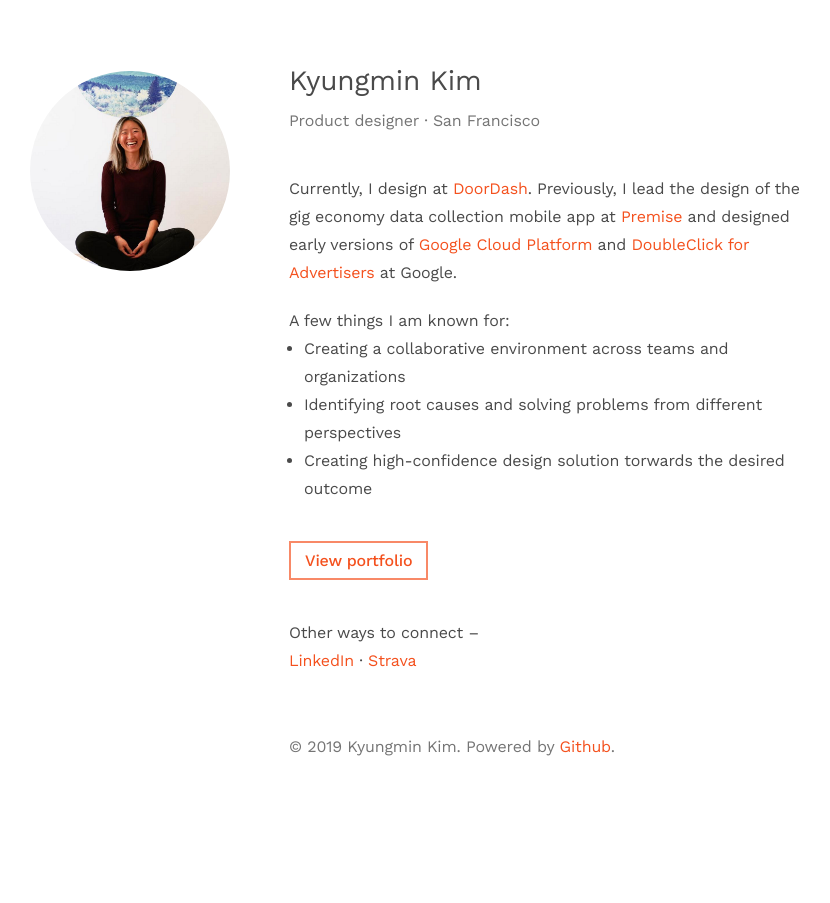
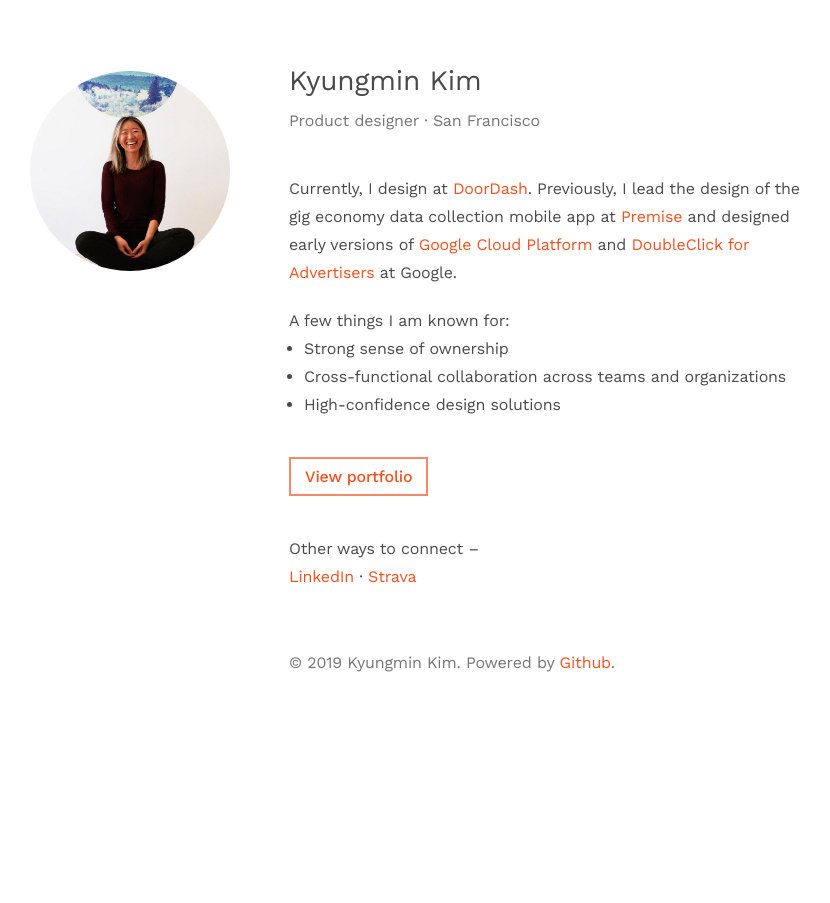
Before and after one commit to kyungmin/kyungmin.github.io, a Jekyll site: the page built from index.md, in a window 1280 px wide. Shown: the whole page, without its empty margins (92-922 px from the left). Built offline with Jekyll 4.4.1, drawn with Linux system fonts in a browser that asks for light colours.

Commit message:
Update known for

```diff
--- a/_layouts/home.html
+++ b/_layouts/home.html
@@ -10,9 +10,9 @@ layout: default
     <p>Currently, I design at <a href="http://www.doordash.com" target="_blank">DoorDash</a>. Previously, I lead the design of the gig economy data collection mobile app at <a href="http://www.premise.com" target="_blank">Premise</a> and designed early versions of <a href="https://cloud.google.com/" target="_blank">Google Cloud Platform</a> and <a href="https://www.doubleclickbygoogle.com/solutions/digital-marketing/campaign-manager/" target="_blank">DoubleClick for Advertisers</a> at Google.</p>
     <p>A few things I am known for:</p>
     <ul>
-      <li>Creating a collaborative environment across teams and organizations</li>
-      <li>Identifying root causes and solving problems from different perspectives</li>
-      <li>Creating high-confidence design solution torwards the desired outcome</li>
+      <li>Strong sense of ownership</li>
+      <li>Cross-functional collaboration across teams and organizations</li>
+      <li>High-confidence design solutions</li>
     </ul>
     <br/>
     <p><a href="http://bit.ly/36Up3fp" class="btn">View portfolio</a></p>
```
